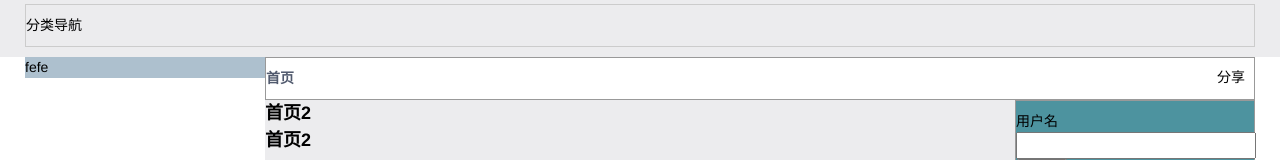
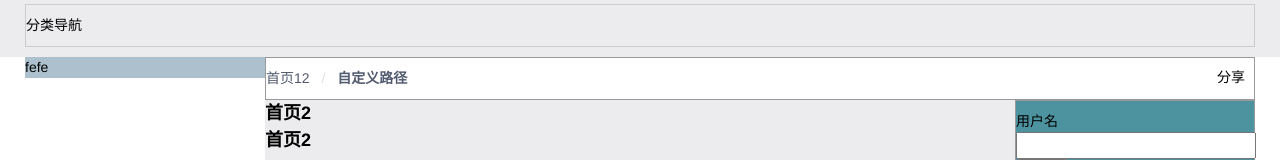
Before and after one commit to love-peach/aopa-web, a Vue app: page / in a window 1280 px wide. Shown: the part 156-316 px from the top of the page. Built offline with nearby package versions, Linux system fonts and the light colour scheme; what vue-progressbar would draw is missing.

Commit message:
修改面包屑可传参配置

```diff
--- a/src/components/framework/AppBreadCrumbs.vue
+++ b/src/components/framework/AppBreadCrumbs.vue
@@ -1,7 +1,7 @@
 <template>
   <div class="app-bread-crumbs">
-    <span v-for="(item, index) in breadCrumbsList" :key="index">
-      <template v-if="index + 1 !== breadCrumbsList.length">
+    <span v-for="(item, index) in getBreadCrumbsList" :key="index">
+      <template v-if="index + 1 !== getBreadCrumbsList.length">
         <router-link class="bread-crumbs-link" :to="item.path">{{ item.name }}</router-link>
         <span class="bread-crumbs-separator">{{ separator }}</span>
       </template>
@@ -13,21 +13,38 @@
 <script>
 export default {
   props: {
+    breadCrumbsList: {
+      type: Array,
+      default() {
+        return [];
+      },
+    },
     separator: {
       type: String,
       default: ' / ',
     },
   },
   computed: {
-    breadCrumbsList() {
+    getBreadCrumbsList() {
+      return this.breadCrumbsList.length > 0
+        ? this.breadCrumbsList
+        : this.renderBreadCrumbsList();
+    },
+  },
+  methods: {
+    renderBreadCrumbsList() {
       const { matched } = this.$route;
-      const breadCrumbsList = [{
+      const breadCrumbsList = [
+        {
           name: '首页',
           path: '/',
           isCurrentPath: false,
-      }];
+        },
+      ];
       // 过滤掉 matched 中关于空 path ，空 name ，以及首页的路由。
-      matched.filter(item => item && item.path && item.name && item.path !== '/').forEach((item) => {
+      matched
+        .filter(item => item && item.path && item.name && item.path !== '/')
+        .forEach(item => {
           breadCrumbsList.push({
             name: item.name,
             path: item.path,
@@ -43,14 +60,14 @@ export default {
 };
 </script>
 
-<style lang="scss">
+<style scoped lang="scss">
 .app-bread-crumbs {
   padding: 10px 0;
   border: 1px solid #999;
 }
 .bread-crumbs-link {
   color: #515a6e;
-    transition: color .2s ease-in-out;
+  transition: color 0.2s ease-in-out;
 }
 a.bread-crumbs-link:hover {
   color: #2d8cf0;
--- a/src/views/home/index.vue
+++ b/src/views/home/index.vue
@@ -9,6 +9,9 @@
       <app-layout-side-right>
         <Login></Login>
       </app-layout-side-right>
+    </template>
+    <template slot="breadCrumbs">
+      <app-break-crumbs :bread-crumbs-list="breadCrumbsList" ></app-break-crumbs>
     </template>
     <h1 v-waves="{color: 'rgba(255,0,0,.3)'}">首页2</h1>
     <h1 v-waves v-dbClick="demo">首页2</h1>
@@ -31,6 +34,7 @@
 <script>
 import waves from '@/directive/waves'; // 水波纹指令
 import Login from '@/components/custom/custom-login/CustomLogin.vue';
+import AppBreakCrumbs from '@/components/framework/AppBreadCrumbs.vue';
 
 console.log(process.env, 'process.env.NODE_ENV');
 
@@ -41,10 +45,15 @@ export default {
   },
   components: {
     Login,
+    AppBreakCrumbs,
   },
   data() {
     return {
       amount: 12123.23,
+      breadCrumbsList: [
+        { name: '首页12', path: '/', isCurrentPath: false },
+        { name: '自定义路径', path: '/', isCurrentPath: true },
+      ],
     };
   },
   methods: {
```
Also changed, not shown: .eslintrc.js. Lines whose indentation alone changed are shown as unchanged.
